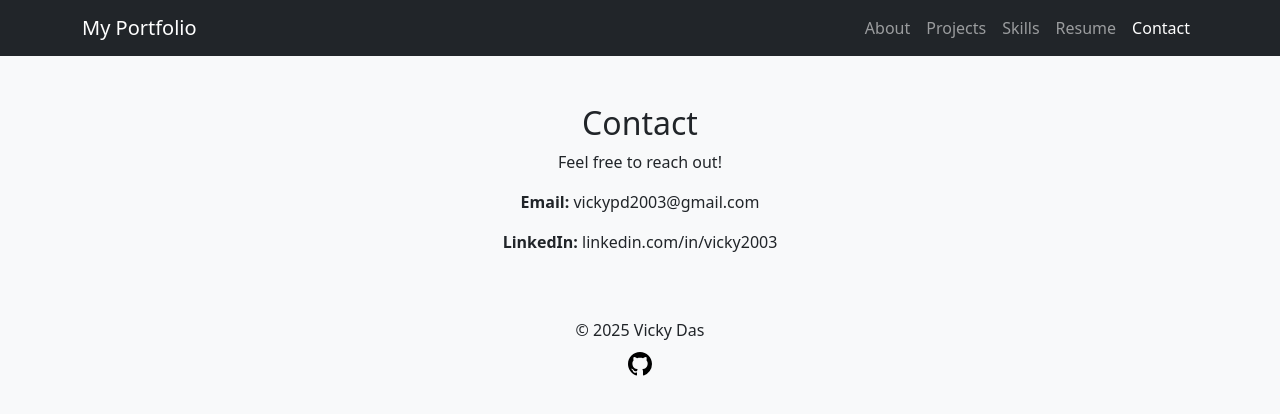
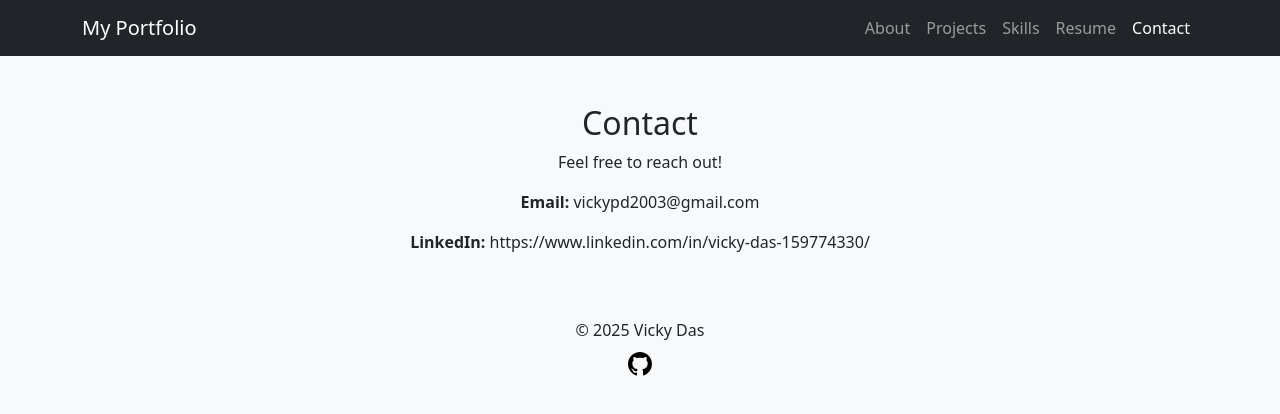
Before and after one commit to vickycode88/portfolio_app, a React (Create React App) app: page /contact in a window 1280 px wide. Shown: the top 414 px of the page. Built offline with nearby package versions, Linux system fonts and the light colour scheme.

Commit message:
Update Contact.js

```diff
--- a/src/components/Contact.js
+++ b/src/components/Contact.js
@@ -6,7 +6,7 @@ function Contact() {
       <h2>Contact</h2>
       <p>Feel free to reach out!</p>
       <p><strong>Email:</strong> vickypd2003@gmail.com</p>
-      <p><strong>LinkedIn:</strong> linkedin.com/in/vicky2003</p>
+      <p><strong>LinkedIn:</strong> https://www.linkedin.com/in/vicky-das-159774330/</p>
     </div>
   );
 }
```
